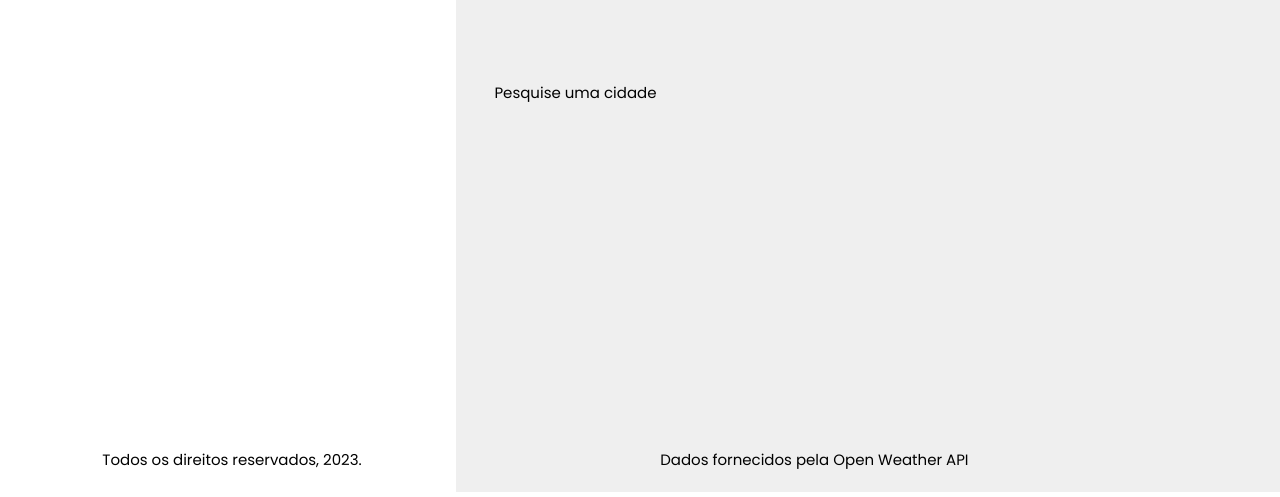
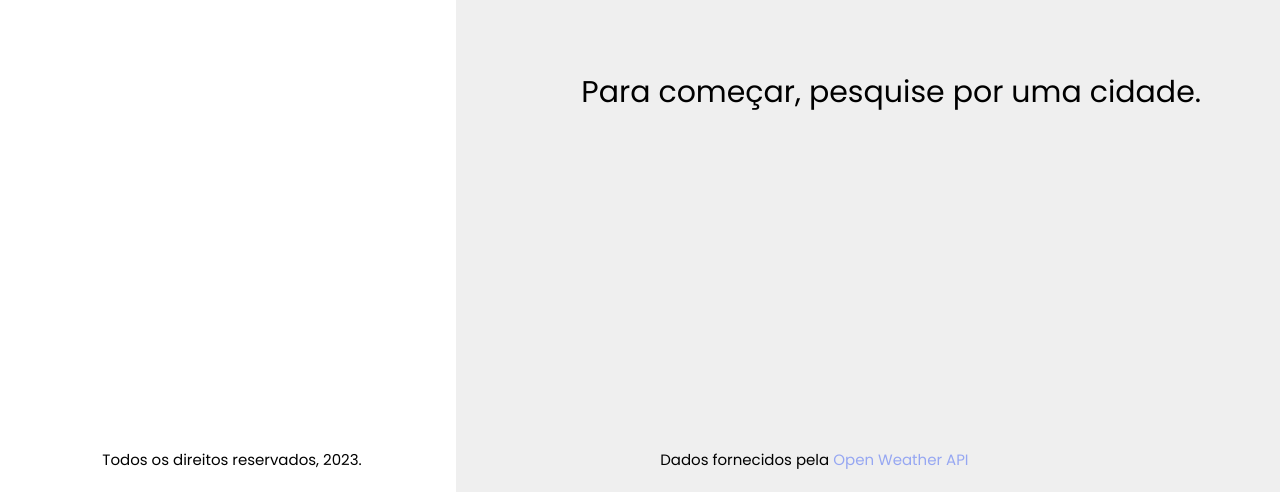
Before and after one commit to natyhtpsm/projeto25-levo-um-casaquinho, a React (Vite) app: page / in a window 1280 px wide. Shown: the part 316-813 px from the top of the page. Built offline with nearby package versions, Linux system fonts and the light colour scheme.

Commit message:
Update: chart style

```diff
--- a/src/components/Chart.jsx
+++ b/src/components/Chart.jsx
@@ -1,7 +1,7 @@
 import React, { useState, useEffect } from 'react';
 import axios from 'axios';
 import { LineChart, Line, XAxis, YAxis, Tooltip, CartesianGrid } from 'recharts';
-import styled from 'styled-components';
+import styled, { keyframes } from 'styled-components';
 
 export default function Chart({ latitude, longitude }) {
   const [dadosGrafico, setDadosGrafico] = useState([]);
@@ -52,7 +52,7 @@ export default function Chart({ latitude, longitude }) {
           <Line type="monotone" dataKey="temp" stroke="#4d4494" yAxisId={0} />
         </LineChart>
       ) : (
-        <div>Carregando dados do gráfico...</div>
+        <Texto> Carregando... </Texto>
       )}
     </Container>
   );
@@ -60,10 +60,23 @@ export default function Chart({ latitude, longitude }) {
 
 
 const Container = styled.div`
-    display: flex;
-    flex-direction: column;
-    width: 100%;
-    height: 160px;
-    margin-bottom: 20px;
+  display: flex;
+  flex-direction: column;
+  width: 100%;
+  height: 160px;
+  margin-bottom: 20px;
+  text-align: center;
+`
+const blinkAnimation = keyframes`
+  0% { opacity: 0; }
+  50% { opacity: 1; }
+  100% { opacity: 0; }
+`;
 
-`
+const Texto = styled.div`
+  font-family: Poppins, sans-serif;
+  text-align: center;
+  font-size: 100px;
+  color: #C8C8C8;
+  animation: ${blinkAnimation} 0.2s linear infinite;
+`;
--- a/src/components/InfoImg.jsx
+++ b/src/components/InfoImg.jsx
@@ -41,7 +41,6 @@ const Container = styled.div`
   justify-content: center;
   width: 75%;
   height: 200px;
-
 `
 const Img = styled.img`
   width: 100px;
@@ -49,11 +48,14 @@ const Img = styled.img`
 `
 
 const Texto = styled.div`
+  font-family: Poppins;
+  font-size: 20px;
+  text-align: center;
+  font-weight: 600;
 `
 const Temperatura = styled.div`
   font-family: Poppins;
   font-size: 75px;
-    letter-spacing: 0em;
   text-align: left;
   font-family: Poppins;
   font-weight: 300;
@@ -83,7 +85,6 @@ const Unidade = styled.text`
   font-family: Poppins;
   margin-bottom: 20px;
   color: #EC6E4C;
-
 `
 const ContainerTemp = styled.div`
   display: flex;
--- a/src/components/Search.jsx
+++ b/src/components/Search.jsx
@@ -54,7 +54,7 @@ const Container = styled.div`
   margin-bottom: 20px;
 `
 const Texto = styled.div`
-
+  font-family: Poopins;
 `
 const Icone = styled.div`
   background-image: url(${SearchImg});
--- a/src/pages/Homepage.jsx
+++ b/src/pages/Homepage.jsx
@@ -69,7 +69,7 @@ export default function Homepage() {
             </>
             ) : null}
             <Footer>
-              <Text>Todos os direitos reservados, 2023.</Text>
+              <Texto>Todos os direitos reservados, 2023.</Texto>
             </Footer>
           </Esquerda>
           <Direita>
@@ -78,12 +78,14 @@ export default function Homepage() {
               <Button
                 onClick={() => handleButtonClick('hoje')}
                 style={{ color: activeButton === 'hoje' ? 'black' : '#C8C8C8' }}
+                disabled={!dadosClima}
               >
                 Hoje
               </Button>
               <Button
                 onClick={() => handleButtonClick('proximosDias')}
                 style={{ color: activeButton === 'proximosDias' ? 'black' : '#C8C8C8' }}
+                disabled={!dadosClima}
               >
                 Próximos dias
               </Button>
@@ -104,12 +106,9 @@ export default function Homepage() {
               </ContainerTwo>
               </ContainerCards>
             )}
-            {activeButton === 'proximosDias' && (
-              <Text>Próximos</Text>
-            )}
           </>
         ) : (
-          <Text>Pesquise uma cidade</Text>
+          <NoCity>Para começar, pesquise por uma cidade.</NoCity>
         )}
           {activeButton === 'proximosDias' && (
 
@@ -119,7 +118,13 @@ export default function Homepage() {
 
           )}
             <Footer>
-              <Text>Dados fornecidos pela Open Weather API</Text>
+            <Texto>
+              Dados fornecidos pela{" "}
+              <a href="https://openweathermap.org/api" target="_blank" rel="noopener noreferrer">
+                 Open Weather API
+              </a>
+            </Texto>
+
             </Footer>
           </Direita>
         </Container>
@@ -165,10 +170,9 @@ const DataHora = styled.div`
   margin-bottom: 5%;
   font-family: Poppins;
   font-size: 15px;
-    font-weight: 400;
+  font-weight: 500;
   margin-top: 10px;
   text-align: left;
-
 `
 const ContainerDataHora = styled.div`
   display: flex;
@@ -186,13 +190,17 @@ const DivSwitch = styled.div`
   display: flex;
   justify-content: center;
   width: 100%;
-    height: 80px;`
-
-    const Text = styled.text`
+  height: 80px;
+`
+const Texto = styled.text`
   font-family: Poppins;
   font-size: 15px;
   font-weight: 400;
-
+  text-align: center;
+  a{
+    text-decoration: none;
+    color: #96A7F2;
+  }
 `
 const ContainerButton = styled.div`
   display: flex;
@@ -203,7 +211,6 @@ const ContainerButton = styled.div`
   margin-bottom: 40px;
 `
 const Button = styled.button`
-
   height: 100%;
   border: none;
   font-family: Poppins;
@@ -239,7 +246,6 @@ const Footer = styled.footer`
   bottom: 0;
   width: 50%;
   height: 50px;
-
 `
 const ContainerDir = styled.div`
   position: fixed;
@@ -247,3 +253,10 @@ const ContainerDir = styled.div`
   width: 100%;
   height: 200px;
 `
+
+const NoCity = styled.text`
+  font-family: Poppins;
+  font-size: 30px;
+  font-weight: 400;
+  text-align: center;
+`
```
Lines whose indentation alone changed are shown as unchanged.
